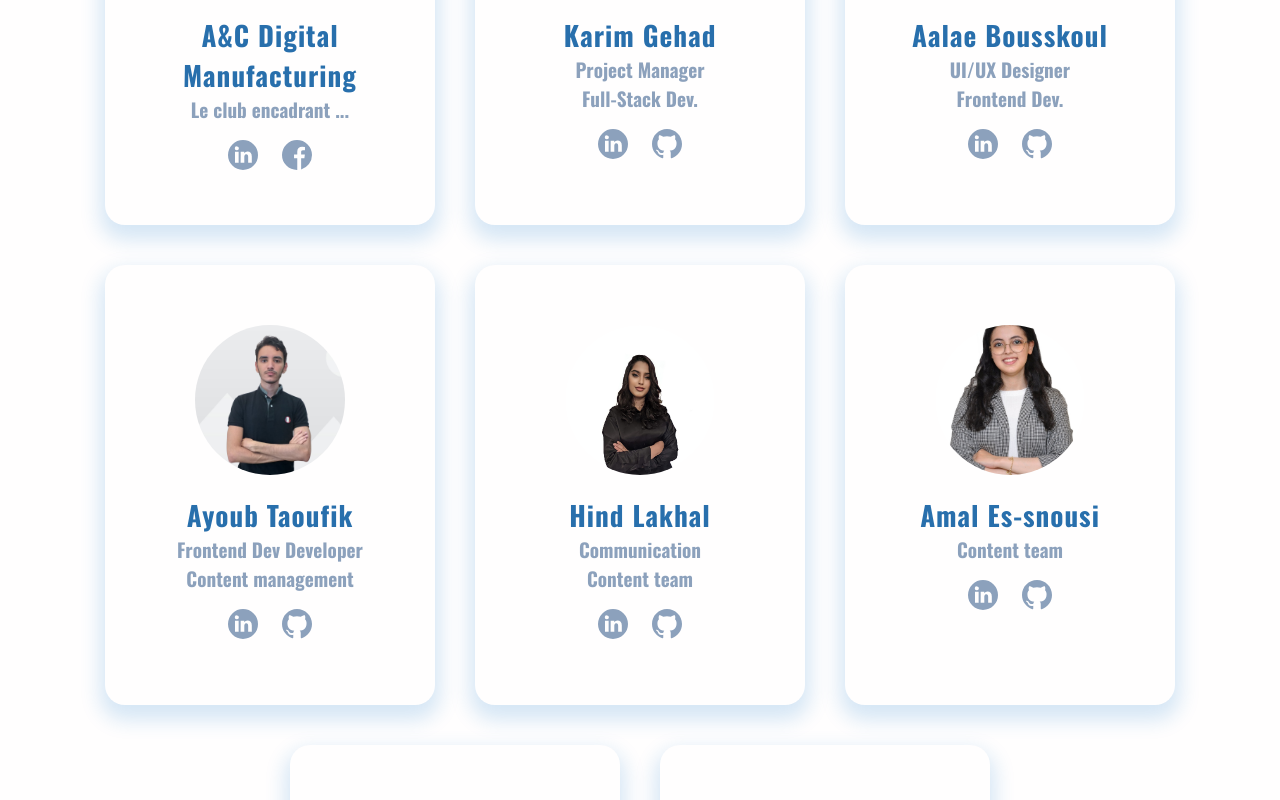
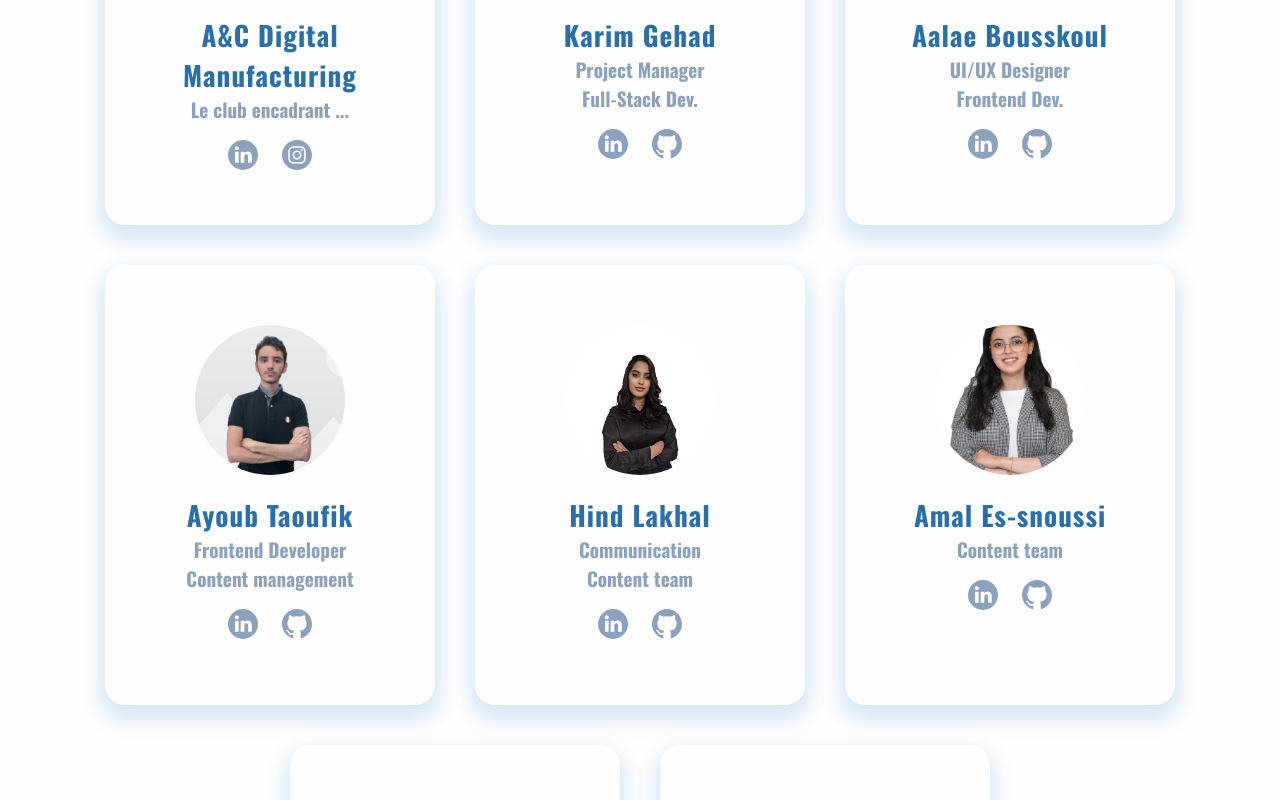
Before and after one commit to ACDigitalManufacturing/ENSAMWebsite, a Next.js app in the folder src/client/: page /web-masters in a window 1280 px wide. Shown: the part 460-1260 px from the top of the page. Built offline with nearby package versions, Linux system fonts and the light colour scheme.

Commit message:
changes on webmasters page (#26)
Co-authored-by: BitsWarrior <ayoub107p5@gmail.com>

```diff
--- /dev/null
+++ b/src/client/assets/icons/socialMedia/instagram.tsx
@@ -0,0 +1,10 @@
+export default (
+  <svg
+    xmlns="http://www.w3.org/2000/svg"
+    width="24"
+    height="24"
+    viewBox="0 0 24 24"
+  >
+    <path d="M14.829 6.302c-.738-.034-.96-.04-2.829-.04s-2.09.007-2.828.04c-1.899.087-2.783.986-2.87 2.87-.033.738-.041.959-.041 2.828s.008 2.09.041 2.829c.087 1.879.967 2.783 2.87 2.87.737.033.959.041 2.828.041 1.87 0 2.091-.007 2.829-.041 1.899-.086 2.782-.988 2.87-2.87.033-.738.04-.96.04-2.829s-.007-2.09-.04-2.828c-.088-1.883-.973-2.783-2.87-2.87zm-2.829 9.293c-1.985 0-3.595-1.609-3.595-3.595 0-1.985 1.61-3.594 3.595-3.594s3.595 1.609 3.595 3.594c0 1.985-1.61 3.595-3.595 3.595zm3.737-6.491c-.464 0-.84-.376-.84-.84 0-.464.376-.84.84-.84.464 0 .84.376.84.84 0 .463-.376.84-.84.84zm-1.404 2.896c0 1.289-1.045 2.333-2.333 2.333s-2.333-1.044-2.333-2.333c0-1.289 1.045-2.333 2.333-2.333s2.333 1.044 2.333 2.333zm-2.333-12c-6.627 0-12 5.373-12 12s5.373 12 12 12 12-5.373 12-12-5.373-12-12-12zm6.958 14.886c-.115 2.545-1.532 3.955-4.071 4.072-.747.034-.986.042-2.887.042s-2.139-.008-2.886-.042c-2.544-.117-3.955-1.529-4.072-4.072-.034-.746-.042-.985-.042-2.886 0-1.901.008-2.139.042-2.886.117-2.544 1.529-3.955 4.072-4.071.747-.035.985-.043 2.886-.043s2.14.008 2.887.043c2.545.117 3.957 1.532 4.071 4.071.034.747.042.985.042 2.886 0 1.901-.008 2.14-.042 2.886z" />
+  </svg>
+);
--- a/src/client/pages/web-masters.tsx
+++ b/src/client/pages/web-masters.tsx
@@ -1,6 +1,7 @@
 import Main from "layouts/Main";
 import styles from "styles/pages/devTeam.module.scss";
 import facebook from "assets/icons/socialMedia/facebook";
+import instagram from "assets/icons/socialMedia/instagram";
 import github from "assets/icons/socialMedia/github";
 import linkedin from "assets/icons/socialMedia/linkedin";
 
@@ -22,7 +23,7 @@ function ourTeam() {
                 </div>
                 <div className={styles.sci}>
                   <a href="https://www.linkedin.com/company/a-c-digital-manufacturing/mycompany/">{linkedin}</a>
-                  <a href="#">{facebook}</a>
+                  <a href="https://www.instagram.com/aec.digital.manufacturing/">{instagram}</a>
                 </div>
               </div>
             </div>
@@ -72,7 +73,7 @@ function ourTeam() {
                 <div className={styles.contentBx}>
                   <h4>Ayoub Taoufik</h4>
                   <h5>
-                    Frontend Dev Developer
+                    Frontend Developer
                     <br />
                     Content management
                   </h5>
@@ -108,7 +109,7 @@ function ourTeam() {
                   <img src="/team/amal.jpg" alt="" />
                 </div>
                 <div className={styles.contentBx}>
-                  <h4>Amal Es-snousi</h4>
+                  <h4>Amal Es-snoussi</h4>
                   <h5>Content team</h5>
                 </div>
                 <div className={styles.sci}>
@@ -128,7 +129,7 @@ function ourTeam() {
                 </div>
                 <div className={styles.sci}>
                   <a href="https://www.linkedin.com/in/souhail-karam-49b878214/">{linkedin}</a>
-                  <a href="#">{github}</a>
+                  <a href="https://github.com/ForeignVisitor">{github}</a>
                 </div>
               </div>
             </div>
@@ -138,7 +139,7 @@ function ourTeam() {
                   <img src="/team/chaimae.jpg" alt="" />
                 </div>
                 <div className={styles.contentBx}>
-                  <h4>Chaimae El argoubi</h4>
+                  <h4>Chaimaa Elargoubi</h4>
                   <h5>Developer</h5>
                 </div>
                 <div className={styles.sci}>
```
